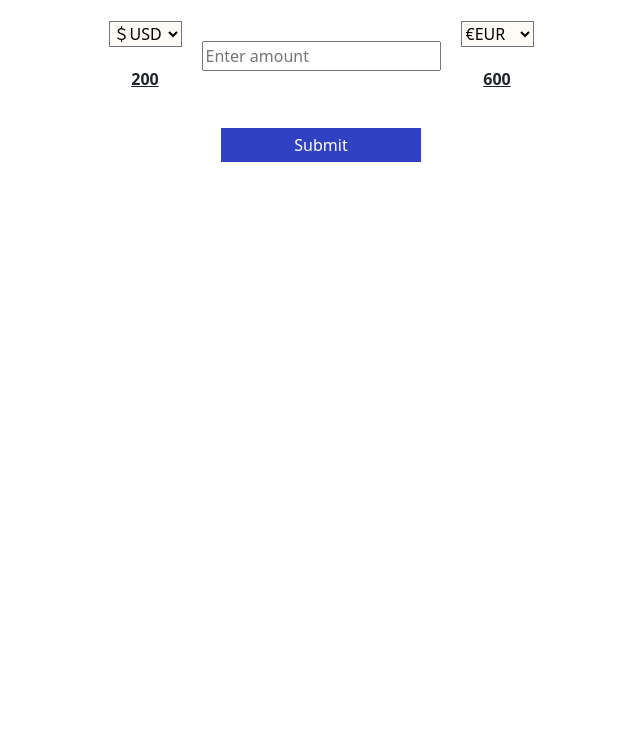
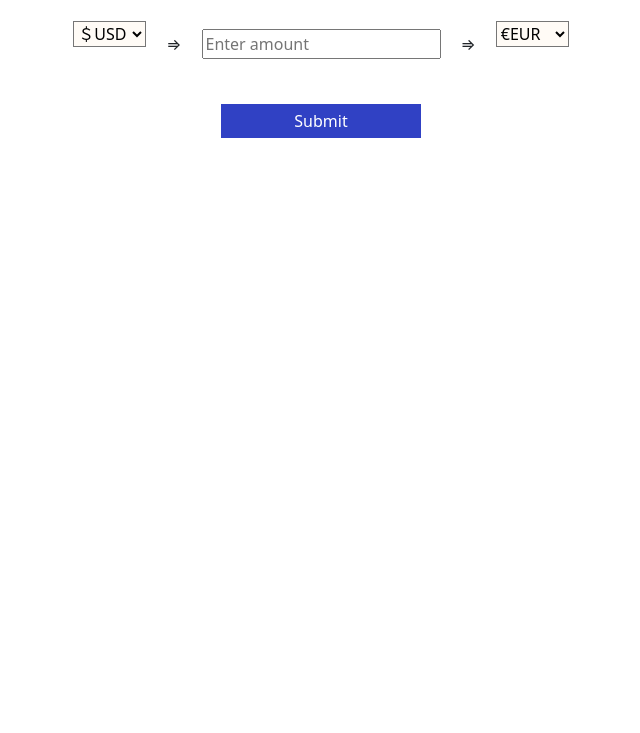
Before and after one commit to DaniyaYelemessova/ExchangeRate, a website built with webpack: page src/index.html in a window 1280 px wide. Shown: the part 67-800 px from the top of the page, without its empty margins (319-959 px from the left). Built offline with nearby package versions, Linux system fonts and the light colour scheme.

Commit message:
Add currency service js

```diff
--- a/src/index.html
+++ b/src/index.html
@@ -22,10 +22,11 @@
       <option value="gbp">&#163GBP</option>
       <option value="cny">&#20803CNY</option>
     </select>
-    <div id="baseOutput">200</div>
+    <div id="baseOutput"></div>
   </div>
+  ⇒
     <input type="number" id="amount" placeholder="Enter amount" required>
-
+  ⇒
     <div class="outputBox">
     <select id="convertedCurrency">
       <option value="usd">&#65284USD</option>
@@ -38,7 +39,7 @@
       <option value="gbp">&#163GBP</option>
       <option value="cny">&#20803CNY</option>
     </select>
-    <div id="convertedOutput">600</div>
+    <div id="convertedOutput"></div>
   </div>
   </div>
     <div class="btn">
```
Also changed, not shown: src/currency-service.js (added).
